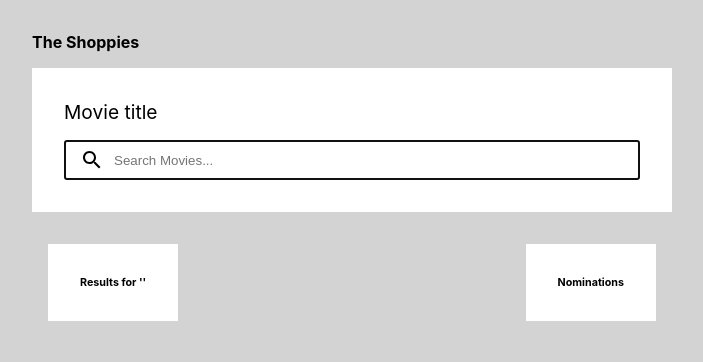
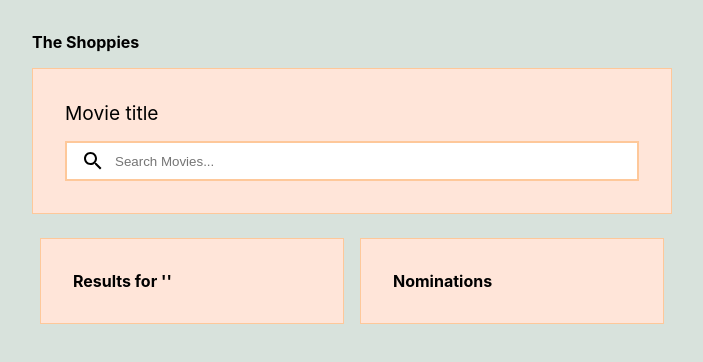
Before and after one commit to tinatimkova/movie-challenge, a React (Create React App) app: page / in a window 1280 px wide. Shown: the top 362 px of the page, without its empty margins (288-991 px from the left). Built offline with nearby package versions, Linux system fonts and the light colour scheme.

Commit message:
add colors

```diff
--- a/src/App.css
+++ b/src/App.css
@@ -5,7 +5,7 @@
 }
 
 body{
-  background: lightgrey;
+  background: #d8e2dc;
   display: flex;
   justify-content: center;
 }
@@ -22,8 +22,9 @@ header h4{
 }
 
 .search{
-  background: #fff;
+  background: #ffe5d9;
   margin: 1rem;
   padding: 2rem;
   width: 50vw;
+  border: 1px solid #fec89a;
 }
--- a/src/App.js
+++ b/src/App.js
@@ -17,7 +17,8 @@ function App() {
         <Search
           getResults={setResults}
           text={text}
-          setText={setText}/>
+          setText={setText}
+          />
       </div>
       </header>
       <section>
--- a/src/components/Search/Search.css
+++ b/src/components/Search/Search.css
@@ -21,4 +21,10 @@
     width: 100%;
     height: 40px;
     padding: 0 3rem;
+    border: 2px solid #fec89a;
 }
+
+.search-field:active, .search-field:focus {
+    outline: none;
+    border: 2px solid #fec89a;
+}
--- a/src/components/Search/Search.js
+++ b/src/components/Search/Search.js
@@ -16,7 +16,8 @@ function Search({ getResults, text, setText }) {
         setText(e.target.value)
 
         fetchSearchResults(text)
-            .then(res => {res.data.Response === "True" && getResults(res.data.Search)})
+            .then(res => {res.data.Response === "True" ? getResults(res.data.Search) : getResults([])})
+            .catch(error => console.log(error))
     }
 
 
--- a/src/components/SearchResults/SearchResults.css
+++ b/src/components/SearchResults/SearchResults.css
@@ -1,5 +1,11 @@
 .results-card{
-    background: #fff;
-    margin: 1rem;
+    background:#ffe5d9;
+    margin: 0.5rem;
     padding: 2rem;
+    width: 100%;
+    border: 1px solid #fec89a;
 }
+
+.results-card h6{
+    font-size: 1rem;
+}
--- a/src/components/SearchResults/SearchResults.js
+++ b/src/components/SearchResults/SearchResults.js
@@ -1,6 +1,6 @@
 import React from 'react';
 import Movie from '../Movie/Movie';
-import './SearchResults.css'
+import './SearchResults.css';
 
 export default function SearchResults({ title, results, nominations, setNominations, button }) {
 
```
Also changed, not shown: 1 other file (tests, documents, lock files or other folders).
